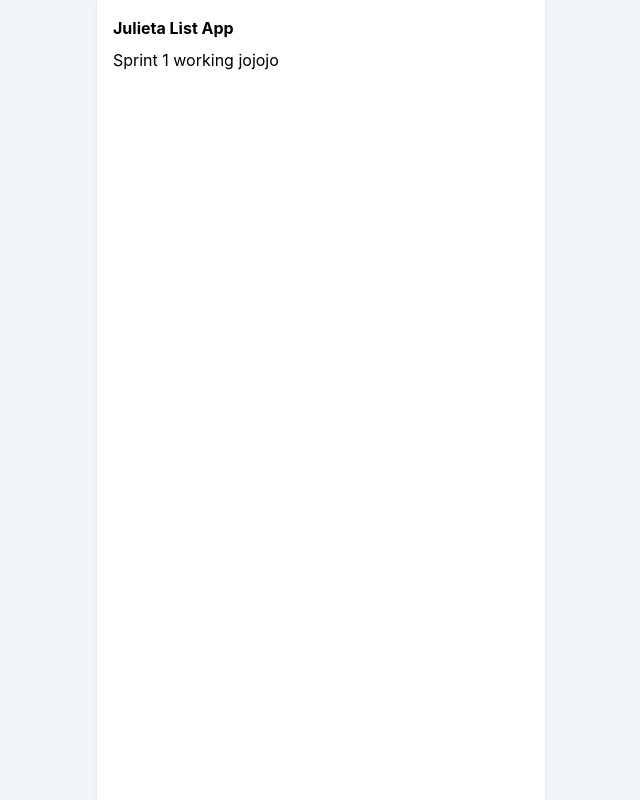
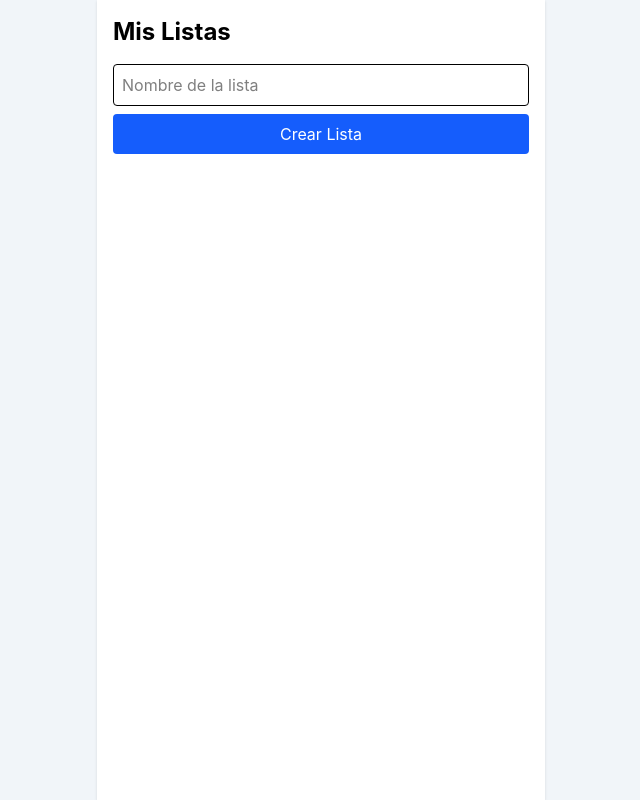
Before and after one commit to willyfvr/grocery-list-app, a React (Vite) app: page / in a window 1280 px wide. Shown: the whole page, without its empty margins (319-959 px from the left). Built offline with nearby package versions, Linux system fonts and the light colour scheme.

Commit message:
feat: Create and delete grocery lists at localstorage (sprint 2)

```diff
--- a/package.json
+++ b/package.json
@@ -13,7 +13,9 @@
     "@supabase/supabase-js": "^2.107.0",
     "react": "^19.2.6",
     "react-dom": "^19.2.6",
-    "react-router-dom": "^7.17.0"
+    "react-hook-form": "^7.78.0",
+    "react-router-dom": "^7.17.0",
+    "zod": "^4.4.3"
   },
   "devDependencies": {
     "@eslint/js": "^10.0.1",
--- /dev/null
+++ b/src/components/shopping/CreateListForm.tsx
@@ -0,0 +1,48 @@
+import React, {useState} from "react";
+
+type Props = {
+  onCreate: (name: string) => void;
+}
+
+export function CreateListForm({
+  onCreate,
+}: Props) {
+  const [name, setName] = useState("");
+
+  const handleSubmit = (
+    e: React.FormEvent
+  ) => {
+    e.preventDefault();
+
+    if (!name.trim()) {
+      return;
+    }
+
+    onCreate(name);
+
+    setName("");
+  };
+
+  return(
+    <form
+      onSubmit={handleSubmit}
+      className="space-y-2"
+    >
+      <input
+        value={name}
+        onChange={(e) =>
+          setName(e.target.value)
+        }
+        placeholder="Nombre de la lista"
+        className="w-full rounded border p-2"
+      />
+
+      <button
+        type="submit"
+        className="w-full rounded bg-blue-600 p-2 text-white"
+      >
+        Crear Lista
+      </button>
+    </form>
+  )
+}
--- /dev/null
+++ b/src/hooks/useShoppingLists.ts
@@ -0,0 +1,41 @@
+import { useEffect, useState } from "react";
+import { shoppingListService } from "../services/shopping-list.service";
+import type { ShoppingList } from "../types/shopping-list";
+
+export function useShoppingLists() {
+  const [lists, setLists] = useState<ShoppingList[]>([]);
+
+  useEffect(() => {
+    setLists(shoppingListService.getAll());
+  }, []);
+
+  const createList = (name: string) => {
+    const newList: ShoppingList = {
+      id: crypto.randomUUID(),
+      name,
+      createdAt: new Date().toISOString(),
+    };
+
+    const updatedLists = [...lists, newList];
+
+    setLists(updatedLists);
+
+    shoppingListService.saveAll(updatedLists);
+  };
+
+  const deleteList = (id: string) => {
+    const updatedLists = lists.filter((list) => list.id !== id);
+
+    setLists(updatedLists);
+
+    shoppingListService.saveAll(
+      updatedLists
+    )
+  };
+
+  return {
+    lists,
+    createList,
+    deleteList
+  };
+}
--- a/src/pages/HomePage.tsx
+++ b/src/pages/HomePage.tsx
@@ -1,12 +1,48 @@
-import { AppLayout } from '../layouts/AppLayout';
+import { AppLayout } from "../layouts/AppLayout";
+import { useShoppingLists } from "../hooks/useShoppingLists";
+import { CreateListForm } from "../components/shopping/CreateListForm";
 
 export function HomePage() {
+  const {
+    lists,
+    createList,
+    deleteList,
+  } = useShoppingLists();
+
   return (
     <AppLayout>
       <div className="p-4">
-        <h1 className="text-3x1 font-bold">Julieta List App</h1>
+        <h1 className="text-2xl font-bold">
+          Mis Listas
+        </h1>
 
-        <p className="mt-2">Sprint 1 working jojojo</p>
+        <div className="mt-4">
+          <CreateListForm
+            onCreate={createList}
+          />
+        </div>
+
+        <div className="mt-6 space-y-2">
+          {lists.map((list) => (
+            <div
+              key={list.id}
+              className="flex items-center justify-between rounded border p-3"
+            >
+              <span>
+                {list.name}
+              </span>
+
+              <button
+                onClick={() =>
+                  deleteList(list.id)
+                }
+                className="text-red-600"
+              >
+                Eliminar
+              </button>
+            </div>
+          ))}
+        </div>
       </div>
     </AppLayout>
   );
--- /dev/null
+++ b/src/services/shopping-list.service.ts
@@ -0,0 +1,19 @@
+import type { ShoppingList } from "../types/shopping-list";
+
+const STORAGE_KEY = "shopping_lists";
+
+export const shoppingListService = {
+  getAll(): ShoppingList[] {
+    const data = localStorage.getItem(STORAGE_KEY);
+
+    if (!data) {
+      return [];
+    }
+
+    return JSON.parse(data);
+  },
+
+  saveAll(lists: ShoppingList[]) {
+    localStorage.setItem(STORAGE_KEY, JSON.stringify(lists));
+  },
+};
--- /dev/null
+++ b/src/types/shopping-list.ts
@@ -0,0 +1,5 @@
+export interface ShoppingList {
+  id: string;
+  name: string;
+  createdAt: string;
+}
```
Also changed, not shown: 1 other file (tests, documents, lock files or other folders).
